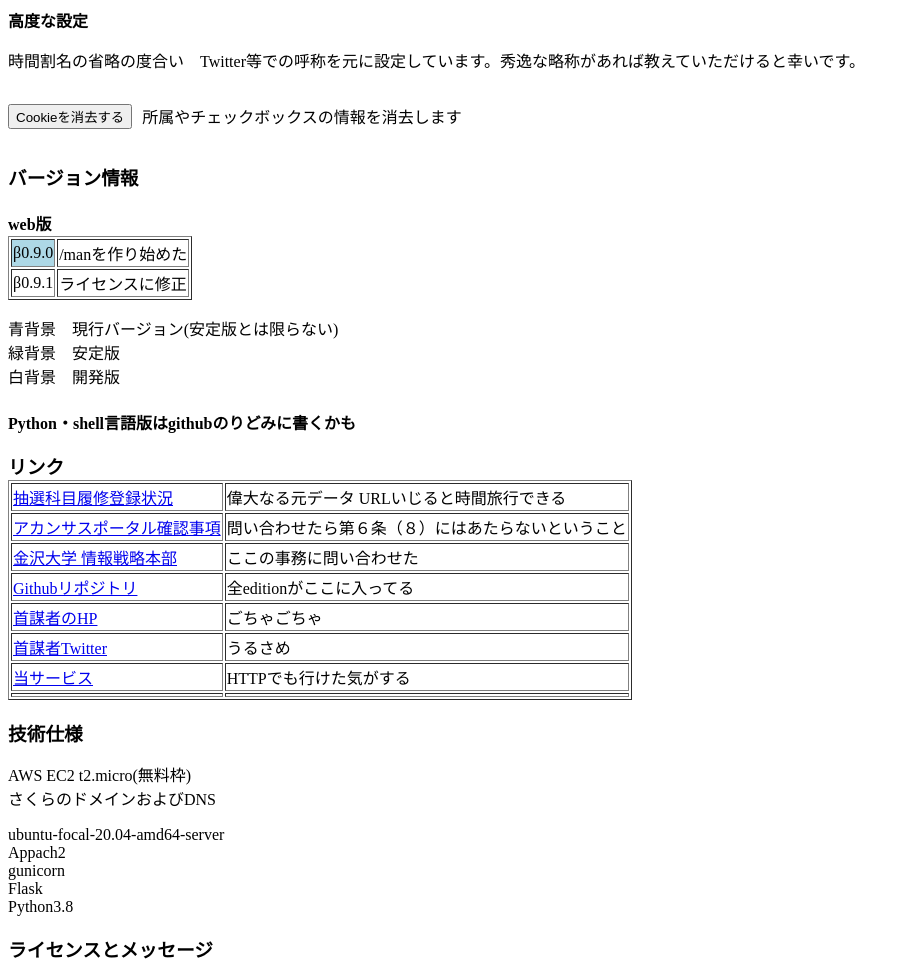
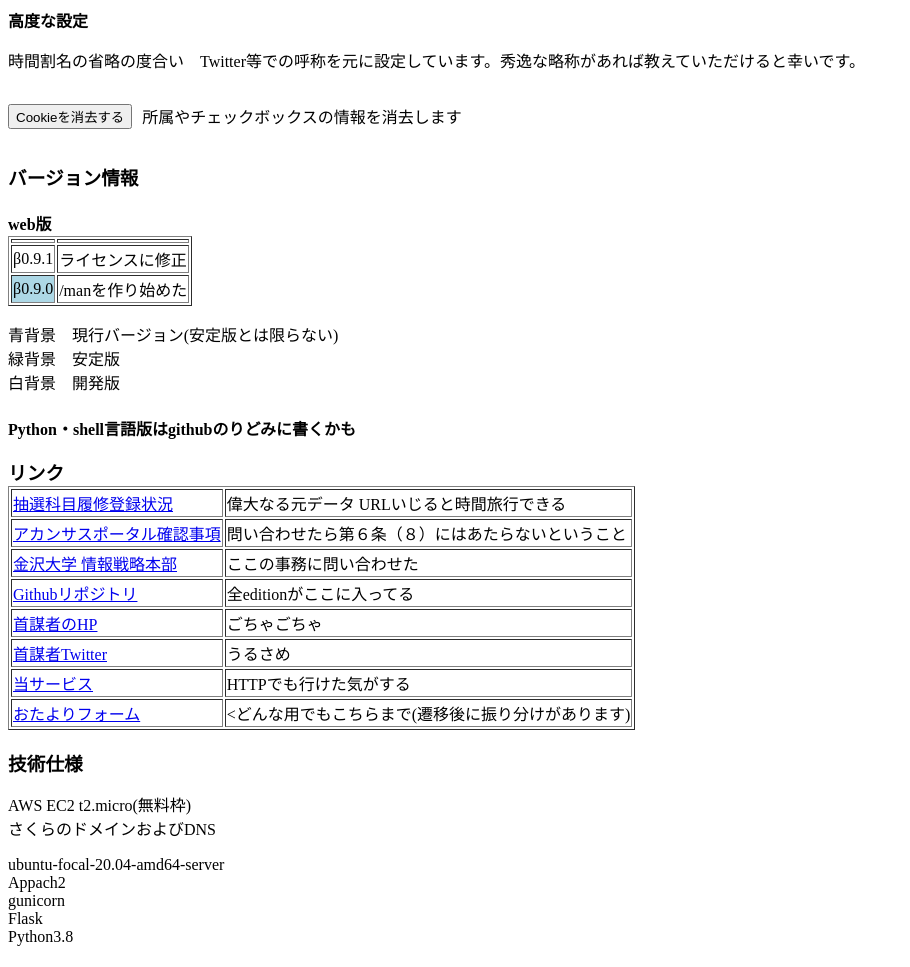
Before and after one commit to ogawa3427/risyu, a Flask app: page /man in a window 1280 px wide. Shown: the part 1272-2239 px from the top of the page, without its empty margins (0-910 px from the left). Run offline with Flask 3, Linux system fonts and the light colour scheme.

Commit message:
Update man.html

```diff
--- a/templates/man.html
+++ b/templates/man.html
@@ -104,12 +104,16 @@
     <h4>web版</h4>
     <table border="1">
         <tr>
-            <td class="cellb">β0.9.0</td>
-            <td>/manを作り始めた</td>
+            <td></td>
+            <td></td>
         </tr>
         <tr>
             <td>β0.9.1</td>
             <td>ライセンスに修正</td>
+        </tr>
+        <tr>
+            <td class="cellb">β0.9.0</td>
+            <td>/manを作り始めた</td>
         </tr>
     </table>
     <p>青背景　現行バージョン(安定版とは限らない)<br>緑背景　安定版<br>白背景　開発版</p>
@@ -147,8 +151,8 @@
             <td>HTTPでも行けた気がする</td>
         </tr>
         <tr>
-            <td><a href=""></a></td>
-            <td></td>
+            <td><a href="https://docs.google.com/forms/d/e/1FAIpQLScjYObHX7blgzUcDimmxEC4RZsoh7wzAD9Hmqq0XrPe3nWDHQ/viewform?usp=sharing">おたよりフォーム</a></td>
+            <td><どんな用でもこちらまで(遷移後に振り分けがあります)</td>
         </tr>
     </table>
 
```
